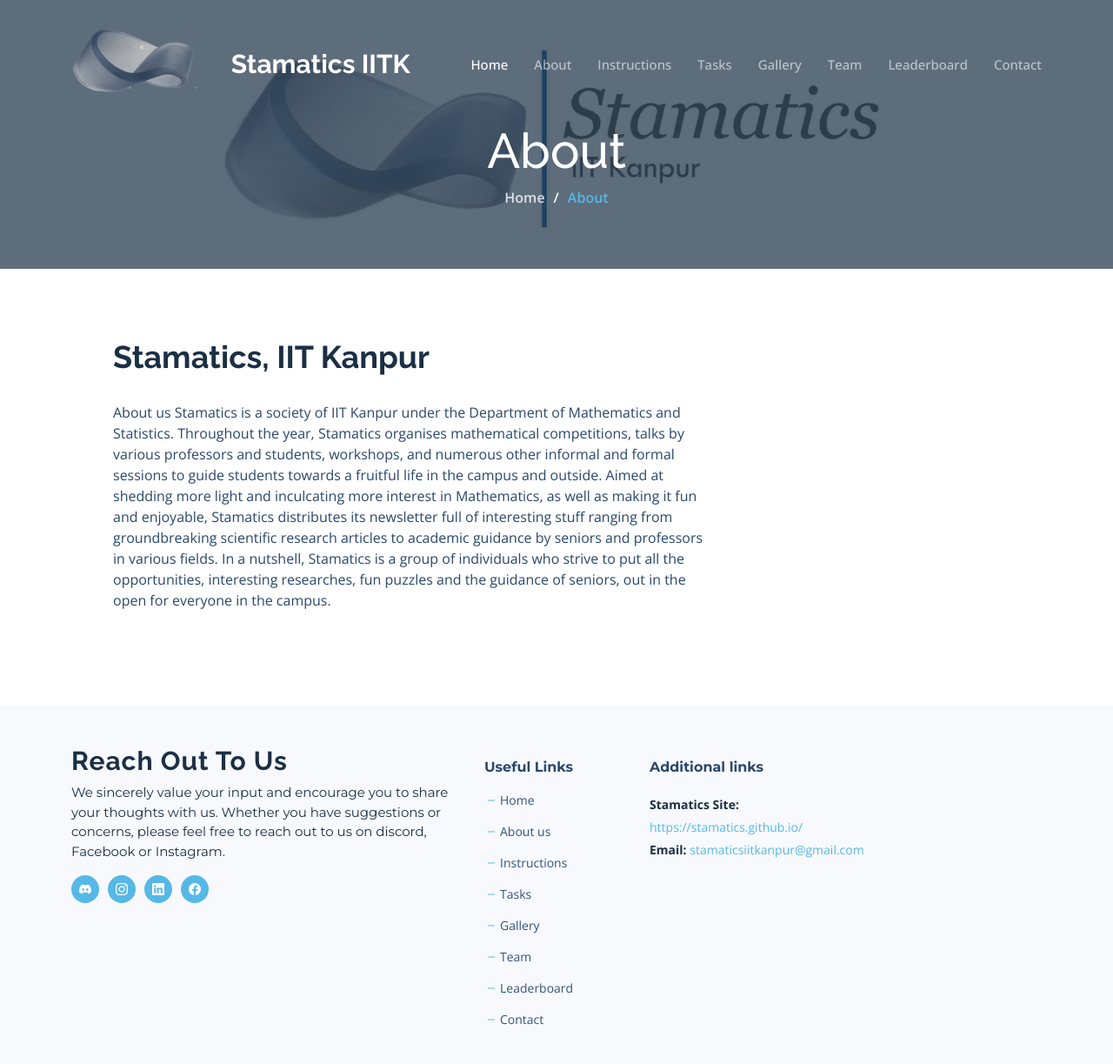
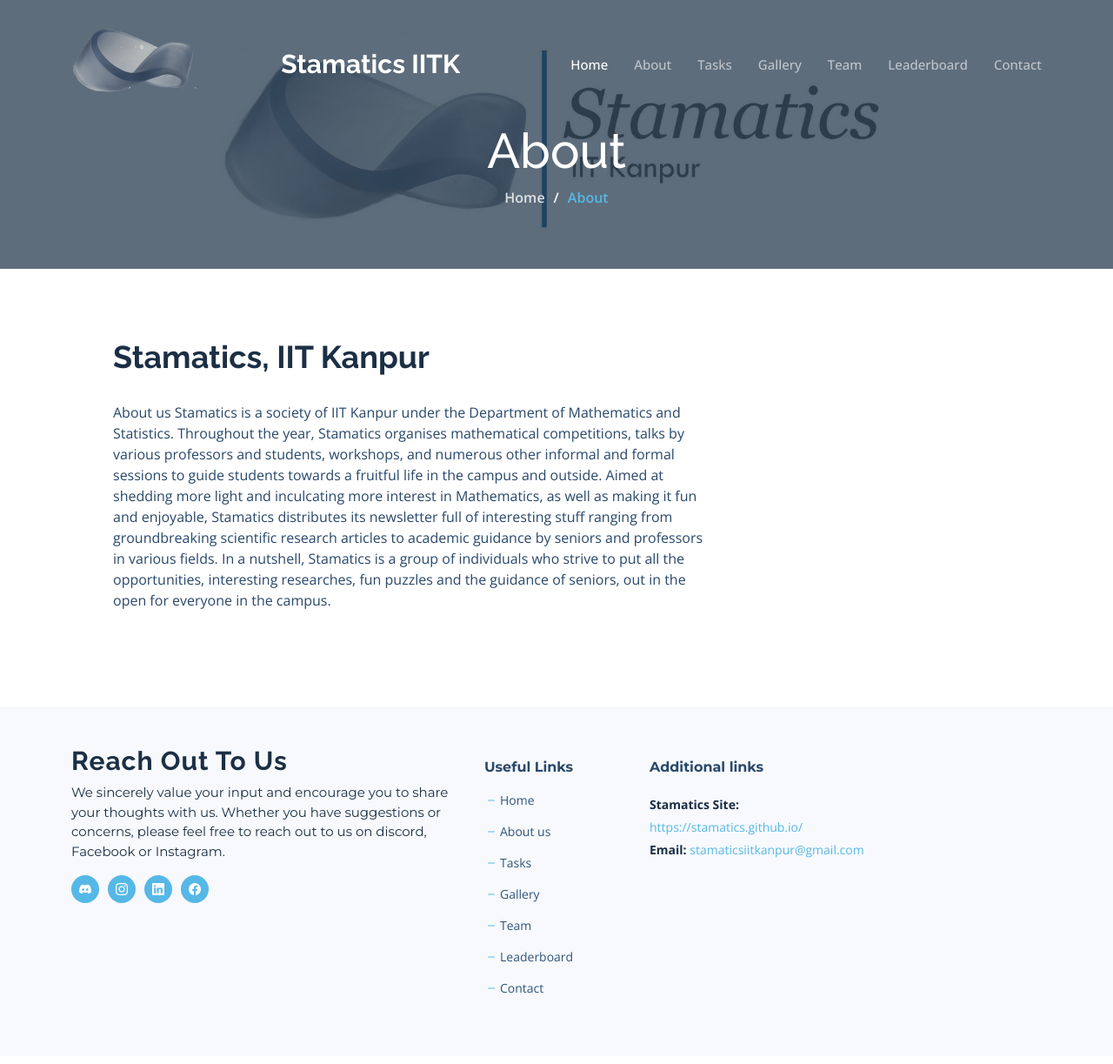
Before and after one commit to shourya-khare/Mathemania_2023, a website: page about.html in a window 1280 px wide. Shown: the whole page at 87% size. Drawn offline with nearby package versions, Linux system fonts and the light colour scheme.

Commit message:
Update about.html

```diff
--- a/about.html
+++ b/about.html
@@ -49,7 +49,6 @@
         <ul>
           <li><a href="index.html" class="active">Home</a></li>
           <li><a href="about.html">About</a></li>
-          <li><a href="blog.html">Instructions</a></li>
           <li><a href="services.html">Tasks</a></li>
           <li><a href="portfolio.html">Gallery</a></li>
           <li><a href="team.html">Team</a></li>
@@ -127,7 +126,6 @@
             <ul>
               <li><i class="bi bi-dash"></i> <a href="./index.html">Home</a></li>
               <li><i class="bi bi-dash"></i> <a href="./about.html">About us</a></li>
-              <li><i class="bi bi-dash"></i> <a href="./blog.html">Instructions</a></li>
               <li><i class="bi bi-dash"></i> <a href="./services.html">Tasks</a></li>
               <li><i class="bi bi-dash"></i> <a href="./portfolio.html">Gallery</a></li>
               <li><i class="bi bi-dash"></i> <a href="./team.html">Team</a></li>
```
